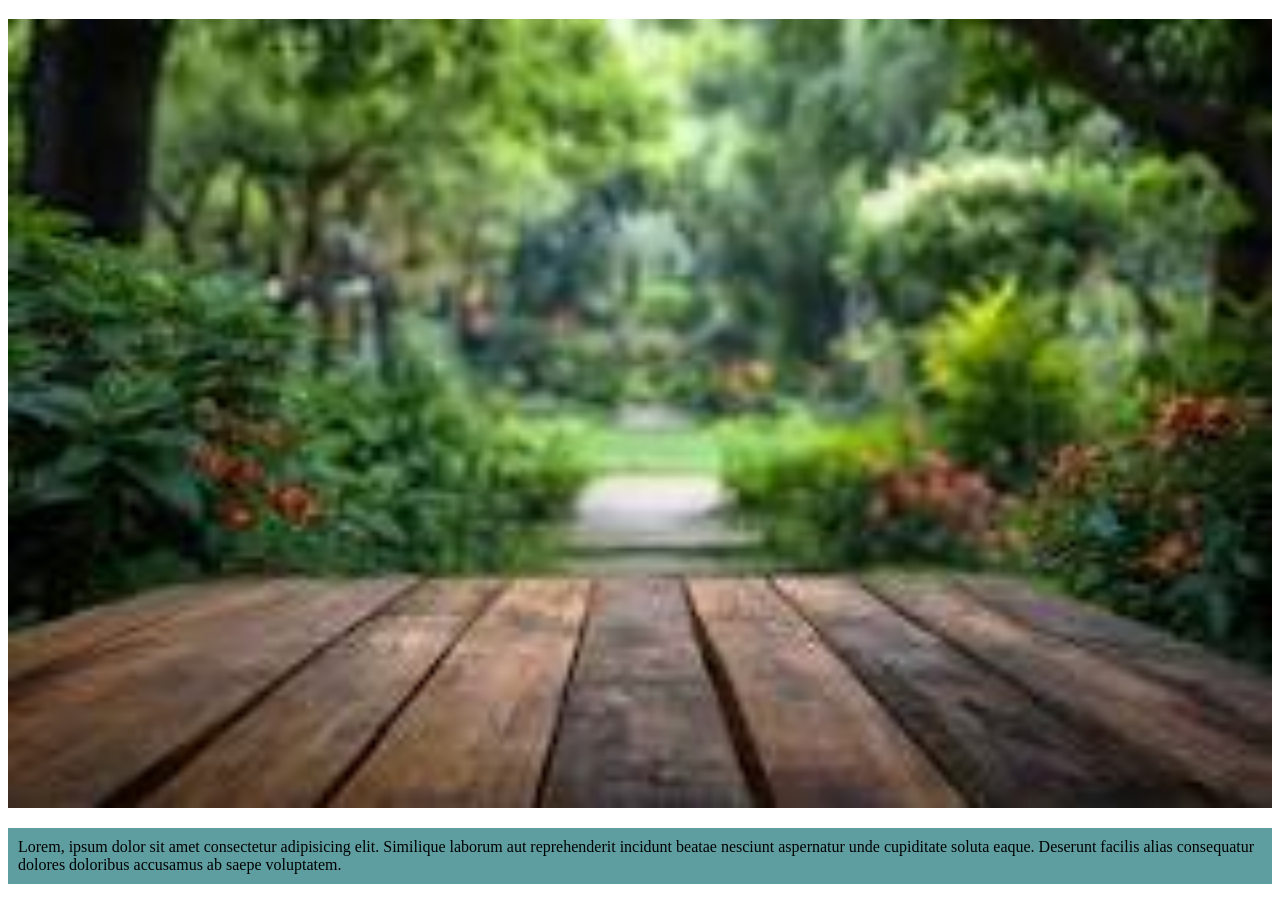
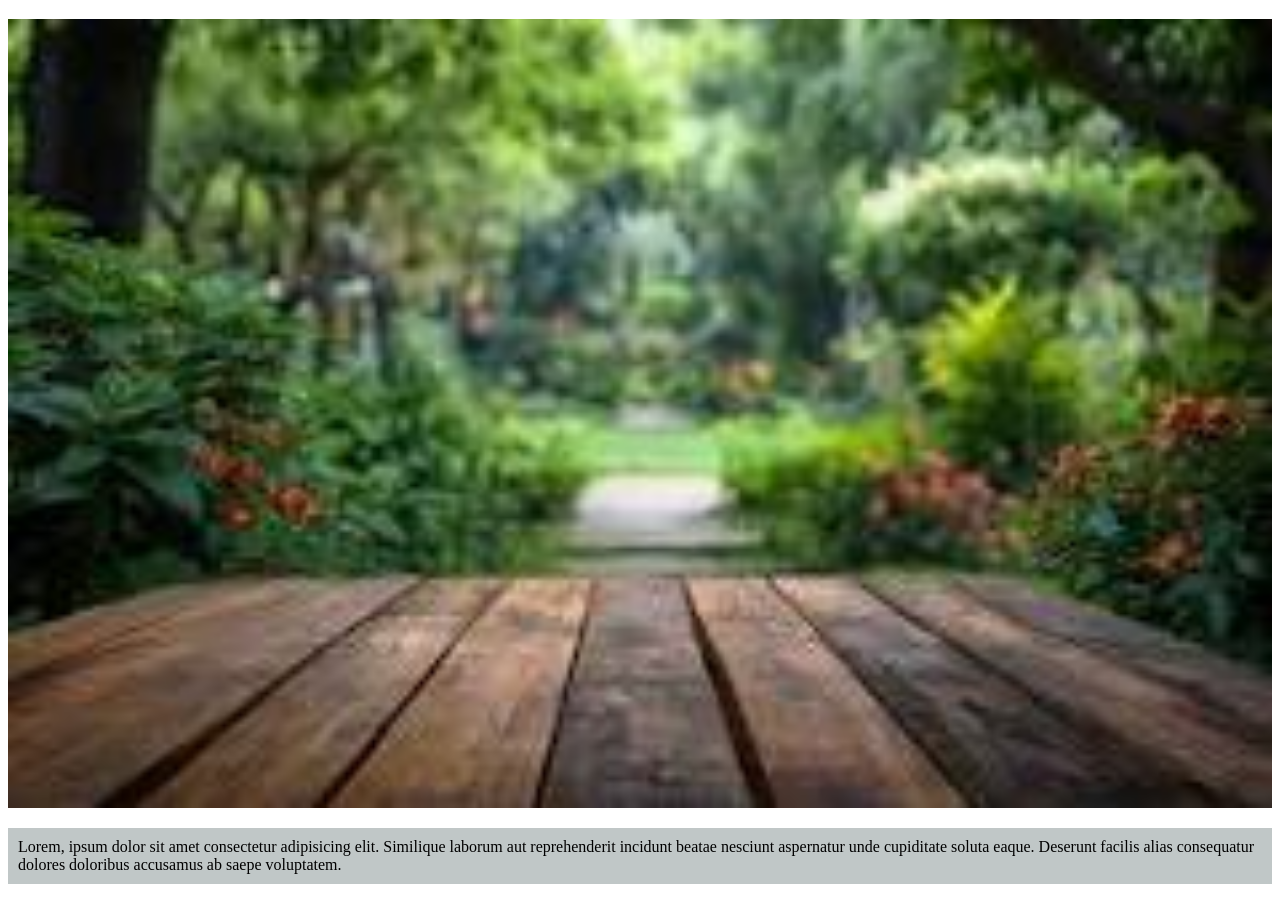
Before and after one commit to prince-107/github, a plain HTML site: page index.html in a window 1280 px wide. Shown: the part 81-981 px from the top of the page. Drawn offline with Linux system fonts and the light colour scheme.

Commit message:
color paragraph

```diff
--- a/index.html
+++ b/index.html
@@ -12,7 +12,7 @@
         }
         p{
             text-color: red;
-            background-color: cadetblue;
+            background-color: rgb(192, 199, 199);
             padding: 10px;
 
         }
```
